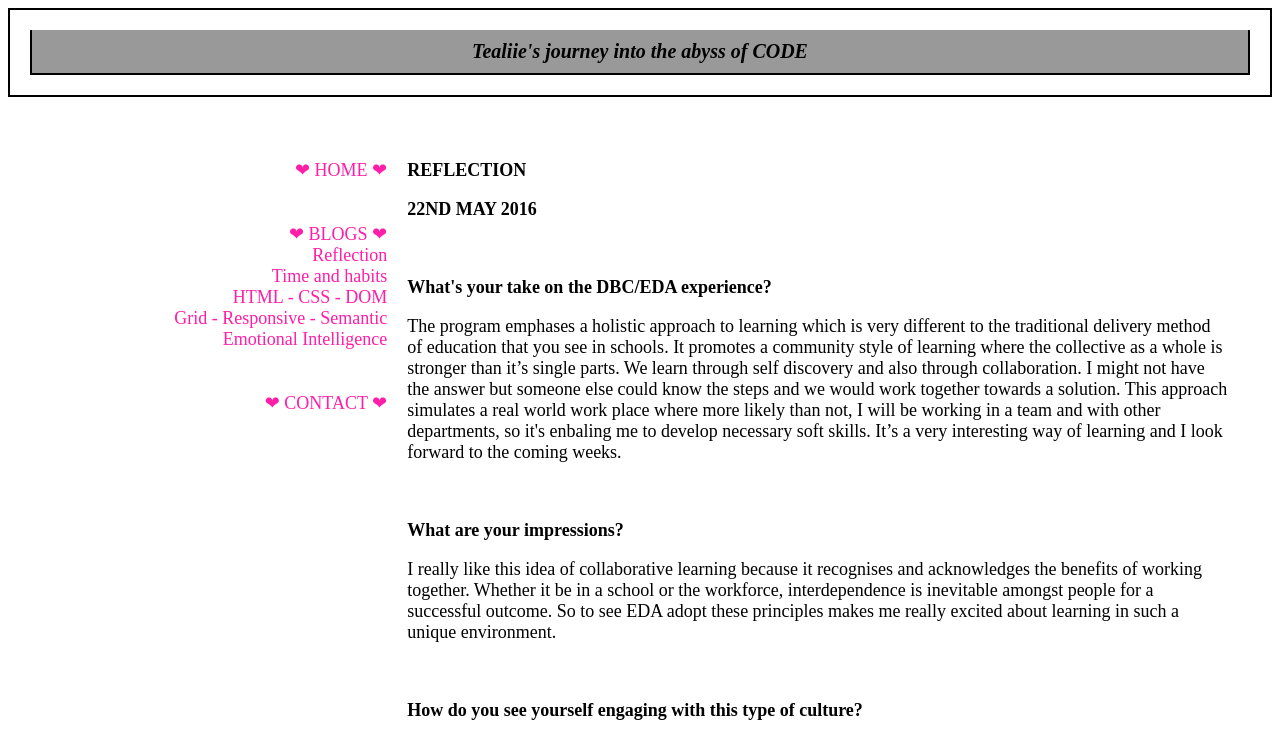
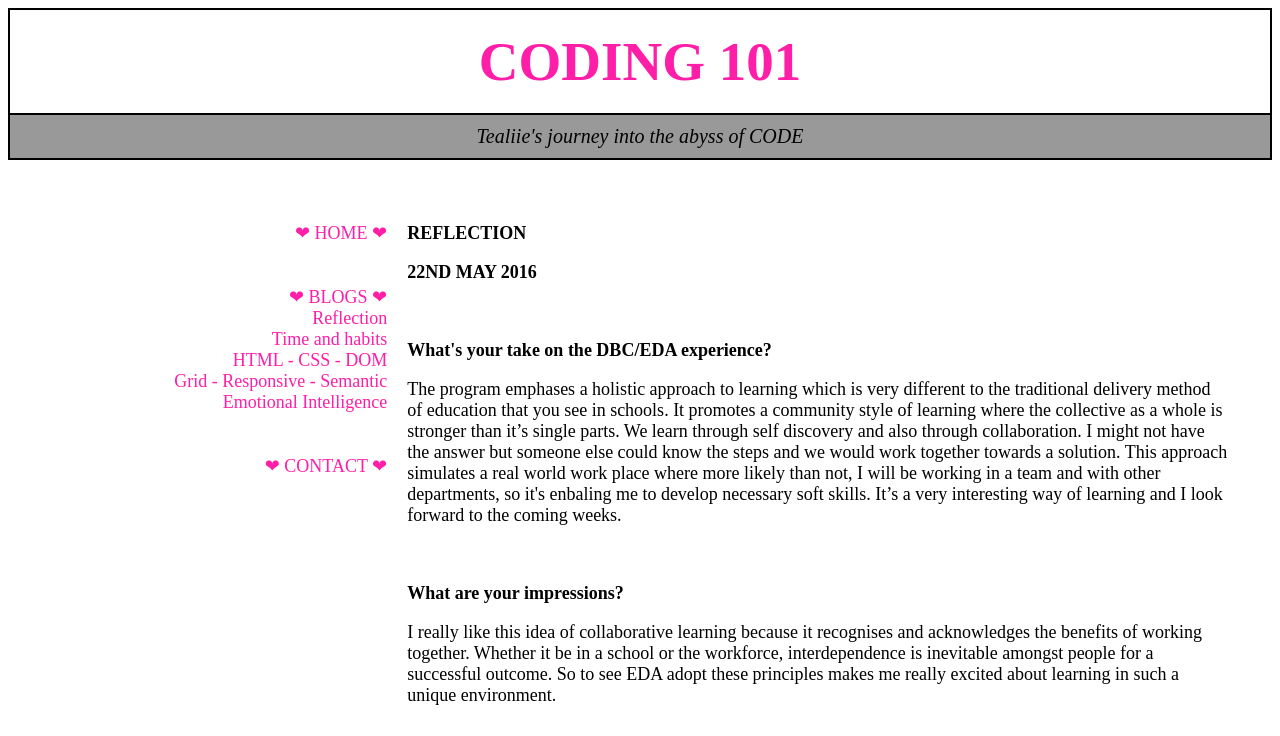
Before and after one commit to tealiie/nikau, a plain HTML site: page blog/c1-reflection-blog.html in a window 1280 px wide. Shown: the top 736 px of the page. Drawn offline with Linux system fonts and the light colour scheme.

Commit message:
fix header in reflection blog

```diff
--- a/blog/c1-reflection-blog.html
+++ b/blog/c1-reflection-blog.html
@@ -7,7 +7,7 @@
 
   <body>
     <div>
-      <div class="heading"><CODING 101</div>
+      <div class="heading">CODING 101</div>
       <div class="sub_heading"><em>Tealiie's journey into the abyss of CODE </em></div>
     </div>
 
```
